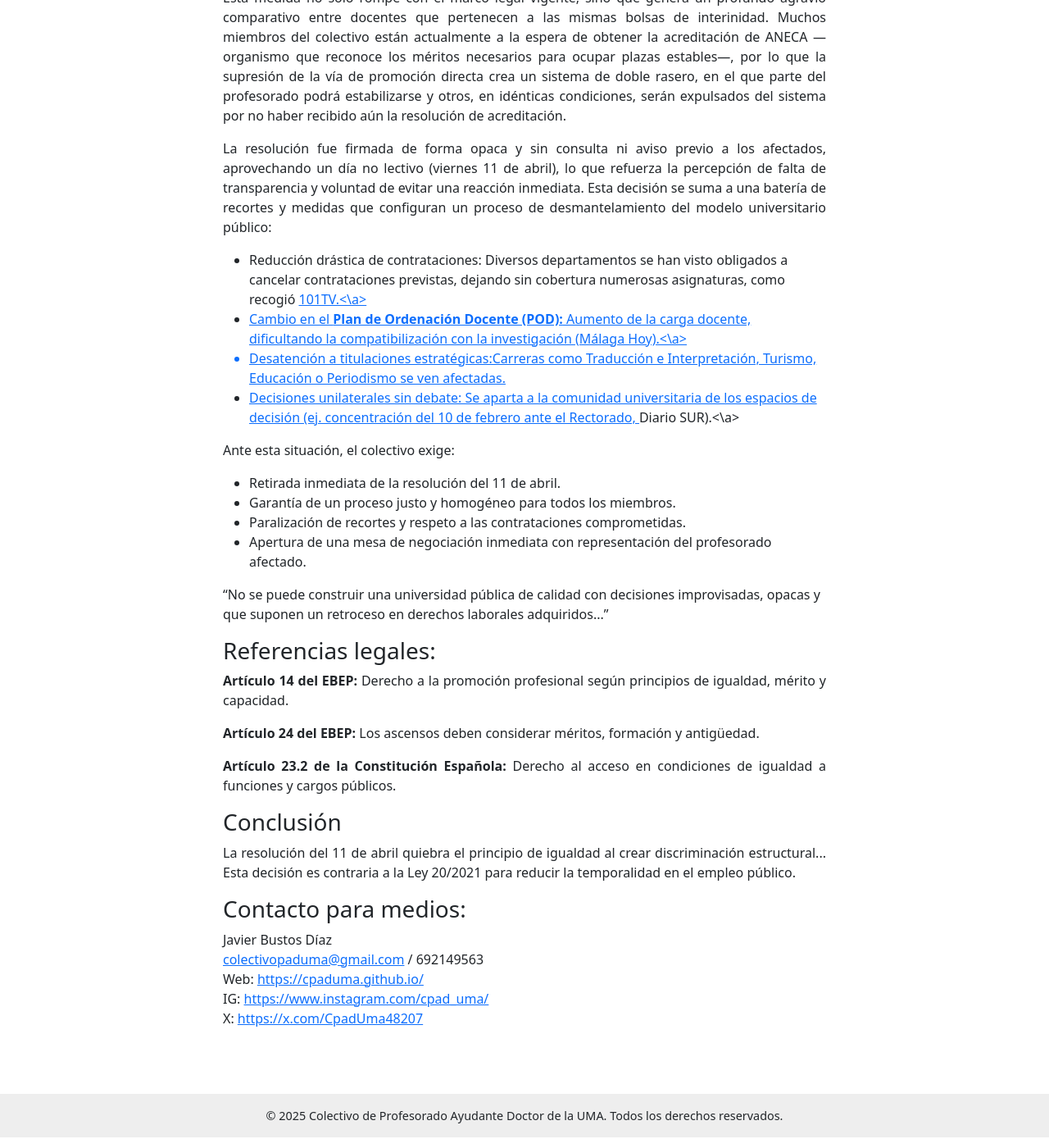
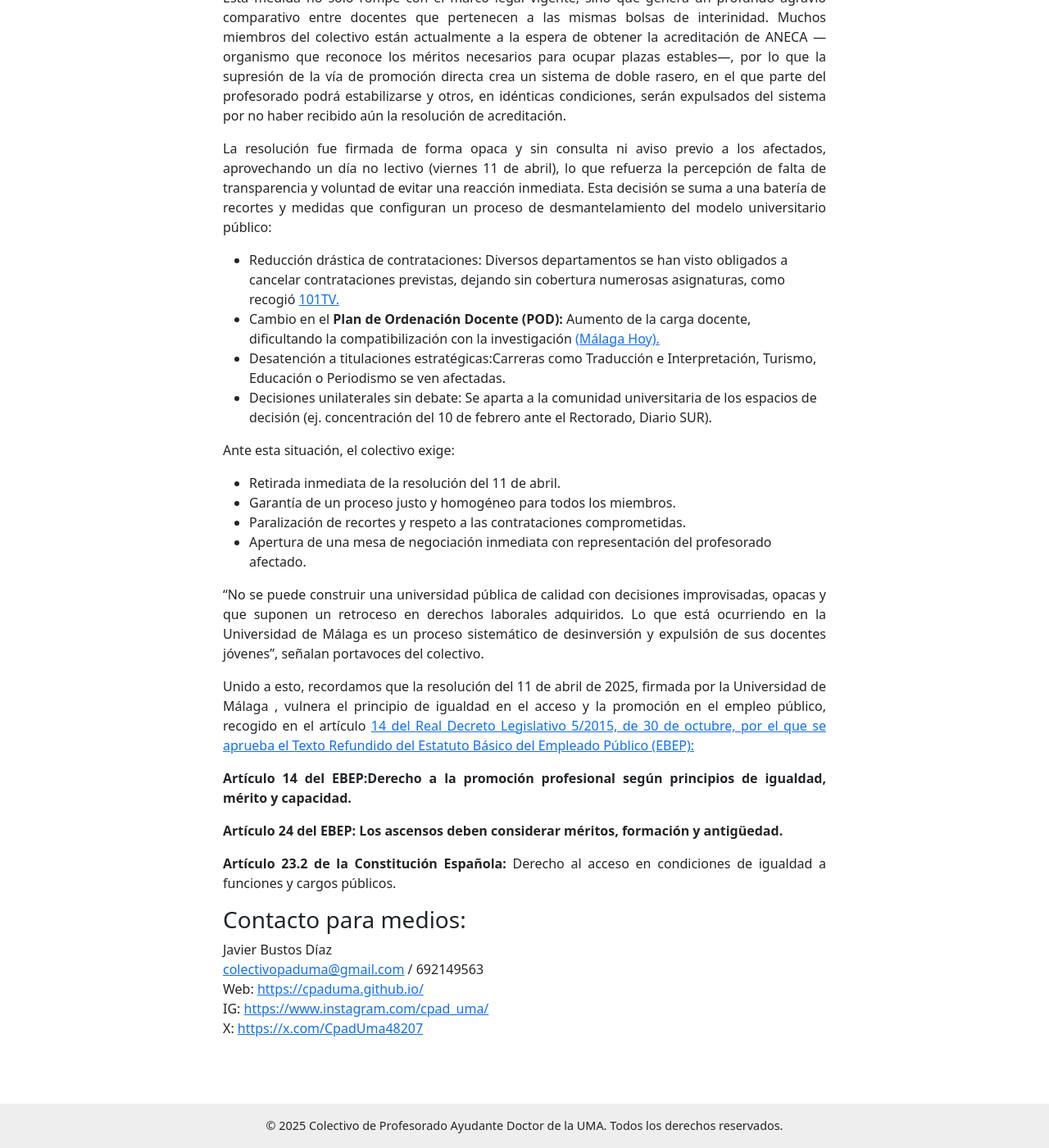
Before and after one commit to cpaduma/cpaduma.github.io, a Jekyll site: the page built from index.html, in a window 1280 px wide and 1400 px high, scrolled down 1554 px. Shown: the whole window at 82% size. Built offline with Jekyll 4.4.1, drawn with Linux system fonts in a browser that asks for light colours.

Commit message:
Update index.html

```diff
--- a/index.html
+++ b/index.html
@@ -29,10 +29,10 @@ title: Inicio
     <p>Esta medida no solo rompe con el marco legal vigente, sino que genera un profundo agravio comparativo entre docentes que pertenecen a las mismas bolsas de interinidad. Muchos miembros del colectivo están actualmente a la espera de obtener la acreditación de ANECA —organismo que reconoce los méritos necesarios para ocupar plazas estables—, por lo que la supresión de la vía de promoción directa crea un sistema de doble rasero, en el que parte del profesorado podrá estabilizarse y otros, en idénticas condiciones, serán expulsados del sistema por no haber recibido aún la resolución de acreditación.</p>
     <p>La resolución fue firmada de forma opaca y sin consulta ni aviso previo a los afectados, aprovechando un día no lectivo (viernes 11 de abril), lo que refuerza la percepción de falta de transparencia y voluntad de evitar una reacción inmediata. Esta decisión se suma a una batería de recortes y medidas que configuran un proceso de desmantelamiento del modelo universitario público:</p>
     <ul>
-    <li>Reducción drástica de contrataciones: Diversos departamentos se han visto obligados a cancelar contrataciones previstas, dejando sin cobertura numerosas asignaturas, como recogió <a href="https://www.101tv.es/los-recortes-de-la-uma/" target=_blank >101TV.<\a></li>
-    <li>Cambio en el <strong>Plan de Ordenación Docente (POD):</strong> Aumento de la carga docente, dificultando la compatibilización con la investigación <a href="https://www.malagahoy.es/malaga/profesores-uma-daran-mas-horas-clase_0_2003697211.html" target=_blank >(Málaga Hoy).<\a></li>
+    <li>Reducción drástica de contrataciones: Diversos departamentos se han visto obligados a cancelar contrataciones previstas, dejando sin cobertura numerosas asignaturas, como recogió <a href="https://www.101tv.es/los-recortes-de-la-uma/" target=_blank >101TV.</a></li>
+    <li>Cambio en el <strong>Plan de Ordenación Docente (POD):</strong> Aumento de la carga docente, dificultando la compatibilización con la investigación <a href="https://www.malagahoy.es/malaga/profesores-uma-daran-mas-horas-clase_0_2003697211.html" target=_blank >(Málaga Hoy).</a></li>
     <li>Desatención a titulaciones estratégicas:Carreras como Traducción e Interpretación, Turismo, Educación o Periodismo se ven afectadas.</li>
-    <li>Decisiones unilaterales sin debate: Se aparta a la comunidad universitaria de los espacios de decisión (ej. concentración del 10 de febrero ante el Rectorado, <a ref="https://www.diariosur.es/universidad/nueva-protesta-profesores-recortes-uma-20250210175949-nt.html" target=_blank>Diario SUR).<\a></li>
+    <li>Decisiones unilaterales sin debate: Se aparta a la comunidad universitaria de los espacios de decisión (ej. concentración del 10 de febrero ante el Rectorado, <a ref="https://www.diariosur.es/universidad/nueva-protesta-profesores-recortes-uma-20250210175949-nt.html" target=_blank>Diario SUR).</a></li>
   </ul>
 
   <p>Ante esta situación, el colectivo exige:</p>
@@ -43,17 +43,14 @@ title: Inicio
     <li>Apertura de una mesa de negociación inmediata con representación del profesorado afectado.</li>
   </ul>
 
-  <blockquote>
-    “No se puede construir una universidad pública de calidad con decisiones improvisadas, opacas y que suponen un retroceso en derechos laborales adquiridos...”
-  </blockquote>
+  <p>
+   “No se puede construir una universidad pública de calidad con decisiones improvisadas, opacas y que suponen un retroceso en derechos laborales adquiridos. Lo que está ocurriendo en la Universidad de Málaga es un proceso sistemático de desinversión y expulsión de sus docentes jóvenes”, señalan portavoces del colectivo.
+  </p>
+  <p>Unido a esto, recordamos que la resolución del 11 de abril de 2025, firmada por la Universidad de Málaga , vulnera el principio de igualdad en el acceso y la promoción en el empleo público, recogido en el artículo <a href = "https://www.boe.es/buscar/act.php?id=BOE-A-2015-11719" target=_blank>14 del Real Decreto Legislativo 5/2015, de 30 de octubre, por el que se aprueba el Texto Refundido del Estatuto Básico del Empleado Público (EBEP):</a></p>
+  <p><strong>Artículo 14 del EBEP:Derecho a la promoción profesional según principios de igualdad, mérito y capacidad.</strong> </p>
+  <p><strong>Artículo 24 del EBEP: Los ascensos deben considerar méritos, formación y antigüedad.</strong></p>
+  <p><strong>Artículo 23.2 de la Constitución Española:</strong> Derecho al acceso en condiciones de igualdad a funciones y cargos públicos.</strong></p>
 
-  <h3>Referencias legales:</h3>
-  <p><strong>Artículo 14 del EBEP:</strong> Derecho a la promoción profesional según principios de igualdad, mérito y capacidad.</p>
-  <p><strong>Artículo 24 del EBEP:</strong> Los ascensos deben considerar méritos, formación y antigüedad.</p>
-  <p><strong>Artículo 23.2 de la Constitución Española:</strong> Derecho al acceso en condiciones de igualdad a funciones y cargos públicos.</p>
-
-  <h3>Conclusión</h3>
-  <p>La resolución del 11 de abril quiebra el principio de igualdad al crear discriminación estructural... Esta decisión es contraria a la Ley 20/2021 para reducir la temporalidad en el empleo público.</p>
 
   <h3>Contacto para medios:</h3>
   <p>Javier Bustos Díaz<br>
```
